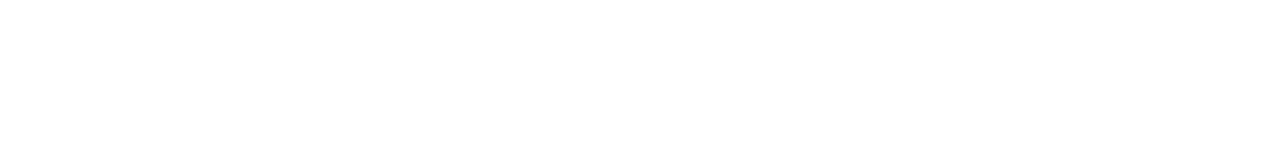
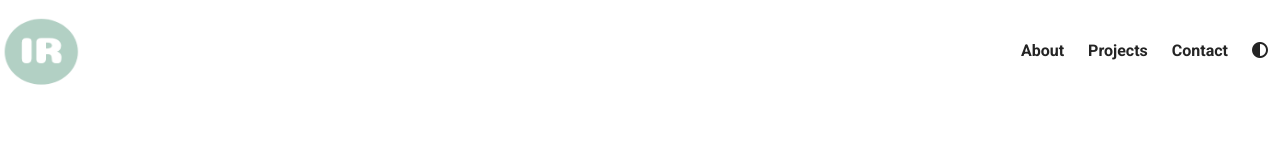
Before and after one commit to Prones94/FES-Portfolio, a plain HTML site: page index.html in a window 1280 px wide. Drawn offline with Linux system fonts and the light colour scheme.

Commit message:
finished navbar

```diff
--- a/index.html
+++ b/index.html
@@ -6,8 +6,31 @@
   <meta name="viewport" content="width=device-width, initial-scale=1.0">
   <title>Advaned Project - FES</title>
   <link rel="stylesheet" href="style.css">
+  <script src="https://kit.fontawesome.com/f281c76026.js" crossorigin="anonymous"></script>
 </head>
 <body>
-
+  <div id="landing-page">
+    <nav>
+      <figure>
+        <img src="./assets/logo.png" alt="Personal Logo" id="personal-logo">
+      </figure>
+      <ul class="nav__link--list">
+        <li class="nav__link">
+          <a href="#" class="nav__link--anchor link__hover-effect link__hover-effect--black">About</a>
+        </li>
+        <li class="nav__link">
+          <a href="#projects" class="nav__link--anchor link__hover-effect link__hover-effect--black">Projects</a>
+        </li>
+        <li class="nav__link">
+          <a href="#" class="nav__link--anchor link__hover-effect link__hover-effect--black">Contact</a>
+        </li>
+        <li class="nav__link">
+          <a href="#" class="nav__link--anchor link__hover-effect link__hover-effect--black">
+            <i class="fa-solid fa-circle-half-stroke"></i>
+          </a>
+        </li>
+      </ul>
+    </nav>
+  </div>
 </body>
 </html>
--- a/style.css
+++ b/style.css
@@ -0,0 +1,55 @@
+@import url('https://fonts.googleapis.com/css2?family=Roboto:ital,wght@0,100..900;1,100..900&display=swap');
+* {
+  margin: 0;
+  padding: 0;
+  box-sizing: border-box;
+  font-family: 'Roboto', sans-serif;
+}
+
+li {
+  list-style-type: none;
+}
+
+section {
+  background-color: rb(245,245,245);
+}
+
+/* LANDING PAGE */
+#landing-page {
+  min-height: 100vh;
+}
+
+/* NAVIGATION */
+#personal-logo {
+  width: 80px;
+  height: 80px;
+  }
+
+nav {
+  display: flex;
+  justify-content: space-between;
+  align-items: center;
+  width: 100%;
+  max-width: 1550px;
+  margin: 0 auto;
+  height: 100px;
+}
+
+.nav__link--list {
+  display: flex;
+}
+
+.nav__link {
+  margin: 0 12px;
+}
+
+.nav__link--anchor {
+  text-decoration: none;
+  font-size: 16px;
+  color: #242424;
+  font-weight: 700;
+}
+
+.fa-adjust {
+  font-size: 20px;
+}
```
Also changed, not shown: assets/logo.png (added).
